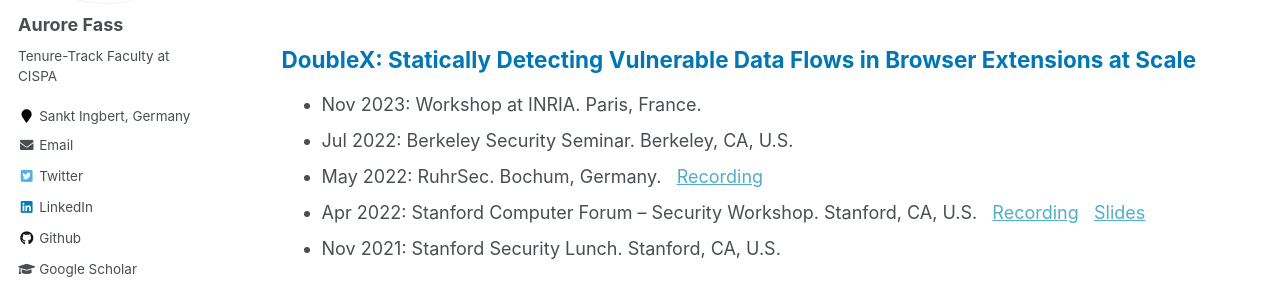
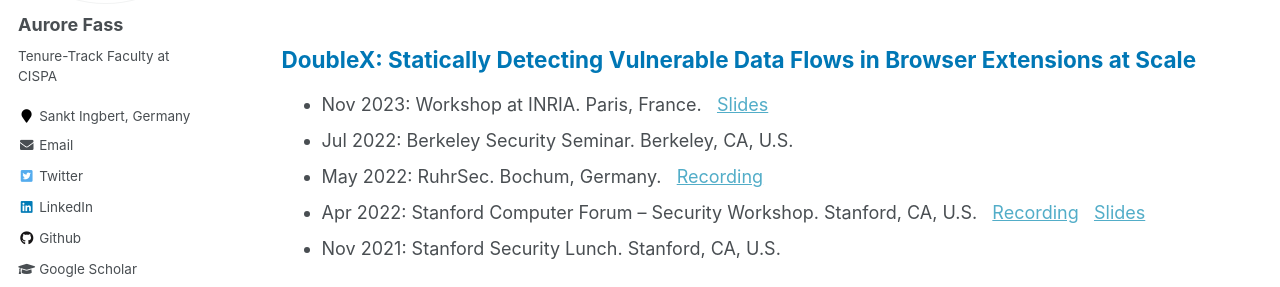
Before and after one commit to Aurore54F/aurore54f.github.io, a Jekyll site: the page built from _pages/publications.md, in a window 1280 px wide and 900 px high, scrolled down 1663 px. Shown: the part 166-453 px from the top of the window. Built offline with Jekyll 4.4.1, drawn with Linux system fonts in a browser that asks for light colours.

Commit message:
Uploaded Inria slides

```diff
--- a/_pages/publications.md
+++ b/_pages/publications.md
@@ -28,7 +28,7 @@ author_profile: true
 
 
 ## <span style="color:rgb(0, 119, 181)"> DoubleX: Statically Detecting Vulnerable Data Flows in Browser Extensions at Scale  </span>
-* Nov 2023: Workshop at INRIA. Paris, France.
+* Nov 2023: Workshop at INRIA. Paris, France. &nbsp; [Slides](https://aurore54f.github.io/papers/fass2023doublexinria.talk.pdf)
 * Jul 2022: Berkeley Security Seminar. Berkeley, CA, U.S.
 * May 2022: RuhrSec. Bochum, Germany. &nbsp; [Recording](https://www.youtube.com/watch?v=4rDbayVRuu8)
 * Apr 2022: Stanford Computer Forum -- Security Workshop. Stanford, CA, U.S. &nbsp; [Recording](https://www.youtube.com/watch?v=gJcYjpYMDxE&list=PLqYw1C4YGfr3uC5jPER2dXiYEF2P_dG-5&index=8) &nbsp; [Slides](https://aurore54f.github.io/papers/fass2022doublexstanford.talk.pdf)
```
Also changed, not shown: 2 other files.
